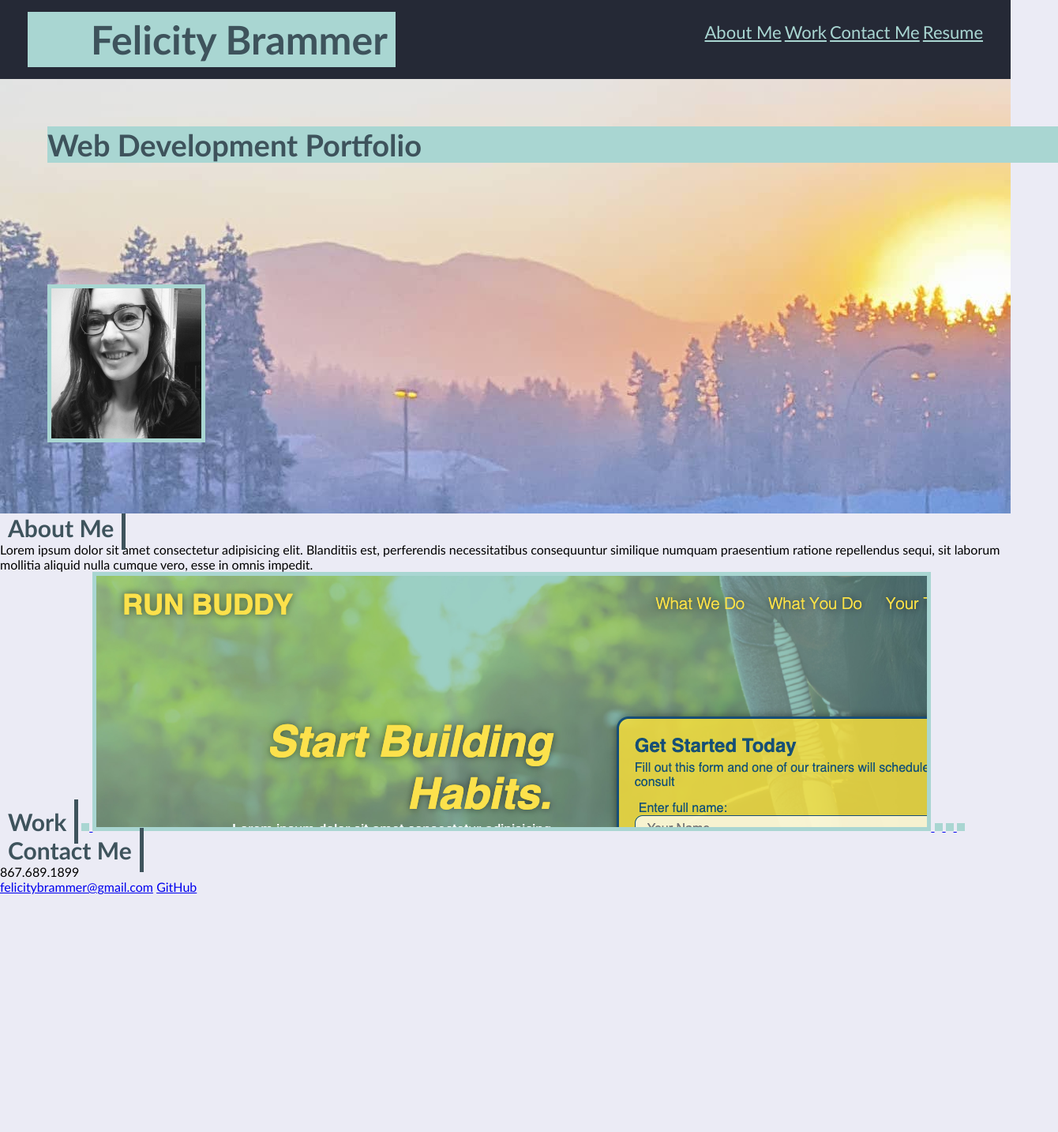
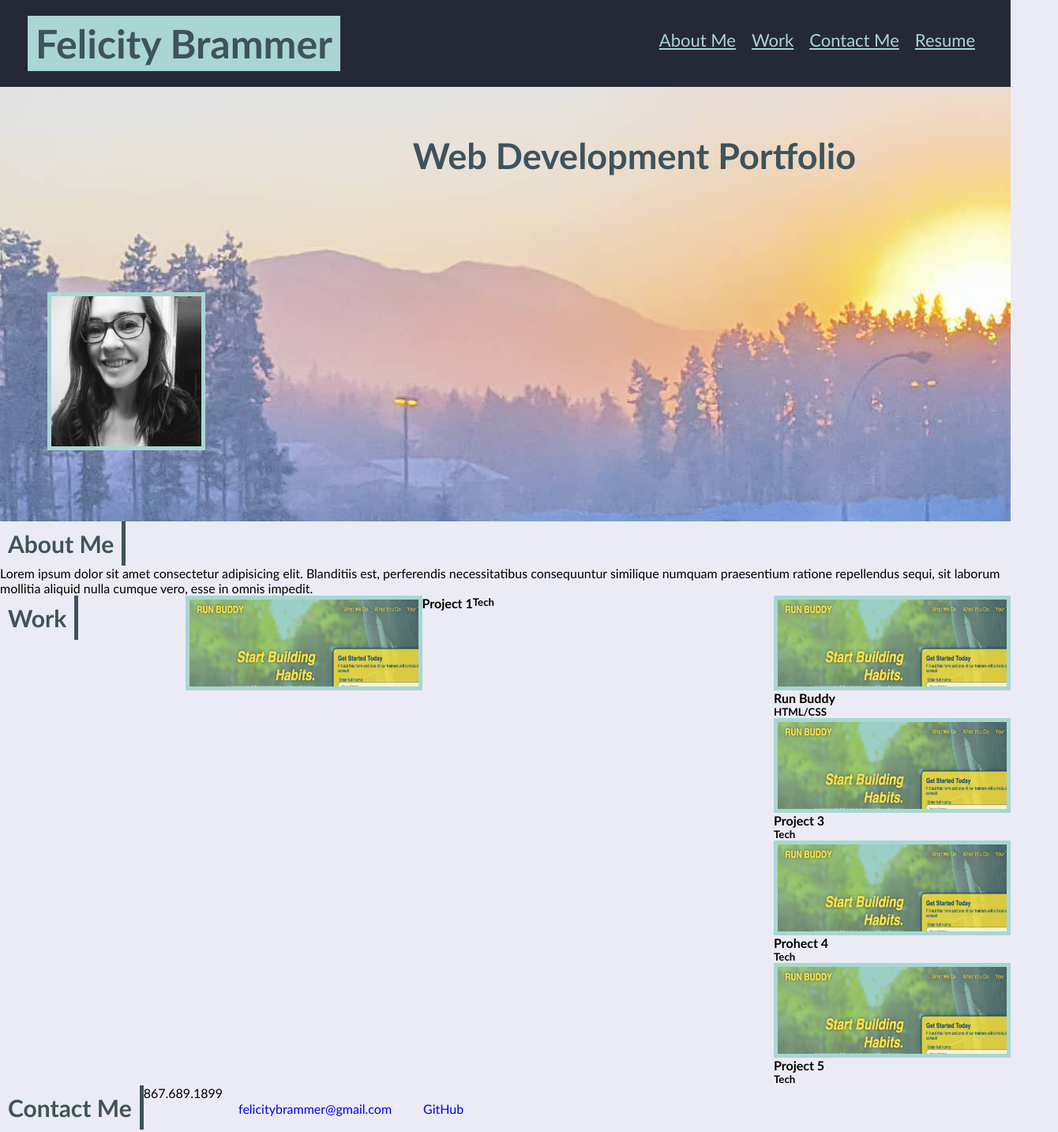
Before and after one commit to felicitybrammer/professional-portfolio, a plain HTML site: page index.html in a window 1280 px wide. Shown: the whole page at 79% size, 1340 px wide, since content can reach past the window. Before the commit the page ends 1132 px from the top, so only its background shows below. Drawn offline with Linux system fonts and the light colour scheme.

Commit message:
header and hero responsiveness

```diff
--- a/assets/css/style.css
+++ b/assets/css/style.css
@@ -12,6 +12,10 @@ body {
 header {
     background-color: #252936;
     padding: 20px 35px;
+    display: flex;
+    flex-wrap: wrap;
+    justify-content: space-between;
+
 }
 
 header h1 {
@@ -20,8 +24,7 @@ header h1 {
     font-weight: bold;
     font-size: 50px;
     margin: 0;
-    padding: 5px 10px 5px 80px;
-    display: inline;
+    padding: 5px 10px 5px 10px;
 }
 
 header h1 a {
@@ -29,18 +32,23 @@ header h1 a {
     text-decoration: none;
 }
 header nav {
-    float: right;
     margin: 7px 0;
 }
 
+header nav ul {
+    display: flex;
+    list-style: none;
+}
+
 header nav ul li {
-    display: inline;
+    margin: 10px;
 }
 
 header nav ul li a {
     color: #a9d6d2;
     font-size: 22px;
     font-weight: lighter;
+    justify-content: flex-end;
 }
 
 /* Hero Style Start - add text */
@@ -49,25 +57,28 @@ header nav ul li a {
     padding: 60px;
     background-image: url("../images/cover.jpeg");
     height: 550px;
-    position: relative;
+    display: flex;
+    justify-content: space-between;
 }
 
 .hero h2 {
     position: absolute;
     font-family: 'Trebuchet MS', 'Lucida Sans Unicode', 'Lucida Grande', 'Lucida Sans', Arial, sans-serif;
-    font-size: 38px;
-    background-color: #a9d6d2;
-    padding: 10px auto;
-    width: 100%;
+    font-size: 45px;
+    /* background-color: #a9d6d2; */
+    width: 80%;
     color: #3e535c;
+    justify-content: flex-end;
+    display: flex;
 }
 
 .hero img {
     height: 200px;
     width: 200px;
-    margin: 200px auto;
+    margin: 200px 0;
     border: 5px solid #a9d6d2;
     z-index: 999;
+
 }
 
 /* Hero Style End */
@@ -77,16 +88,37 @@ h3 {
     color: #3e535c;
     border-right: 5px solid;
     border-color: #3e535c;
-    display: inline;
+    display: flex;
     padding: 10px;
+    height: 100%;
 }
 
-#about-me p {
-    float: right;
+#about-me, #work, #contact-me {
+    display: flex;
+    flex-wrap: wrap;
 }
 
 /* Work Style Start */
 
 #work img {
     border: 5px solid #a9d6d2;
+    width: 300px;
+    height: 120px;
+    display: flex;
+    flex-wrap: wrap;
 }
+
+#main-image {
+    width: 610px;
+    height: 300px;
+    display: flex;
+    margin: 0 auto;
+}
+
+/* Contact Me Style Start */
+
+#contact-me a {
+    text-decoration: none;
+    margin: 20px;
+
+}
--- a/index.html
+++ b/index.html
@@ -51,21 +51,45 @@
     <!-- Work section  add labels on top of images-->
     <section id="work">
         <h3>Work</h3>
-        <a href="link">
-            <img src="" alt="" width="" height=""/>
+        <div id="main-image">
+            <a href="https://felicitybrammer.github.io/run-buddy/">
+                <img src="assets/images/run-buddy.png" alt="" width="610px" height="300px"/>
             </a>
+            <p>
+                <h4>Project 1</h4>
+                <h5>Tech</h5>
+            </p>
+        </div>
+        <div class="supp-image">
             <a href="https://felicitybrammer.github.io/run-buddy/">
                 <img src="assets/images/run-buddy.png" alt="" />
             </a>
-        <a href="link">
-            <img src="" alt="" />
+            <p>
+                <h4>Run Buddy</h4>
+                <h5>HTML/CSS</h5>
+            </p>
+            <a href="https://felicitybrammer.github.io/run-buddy/">
+                <img src="assets/images/run-buddy.png" alt="" />
             </a>
-        <a href="link">
-            <img src="" alt="" />
+            <p>
+                <h4>Project 3</h4>
+                <h5>Tech</h5>
+            </p>
+            <a href="https://felicitybrammer.github.io/run-buddy/">
+                <img src="assets/images/run-buddy.png" alt="" />
             </a>
-        <a href="link">
-            <img src="" alt="" />
+            <p>
+                <h4>Prohect 4</h4>
+                <h5>Tech</h5>
+            </p>
+            <a href="https://felicitybrammer.github.io/run-buddy/">
+                <img src="assets/images/run-buddy.png" alt="" />
             </a>
+            <p>
+                <h4>Project 5</h4>
+                <h5>Tech</h5>
+            </p>
+            </div>
     </section>
 
     <!-- Contact Me section -->
```
Lines whose indentation alone changed are shown as unchanged.
